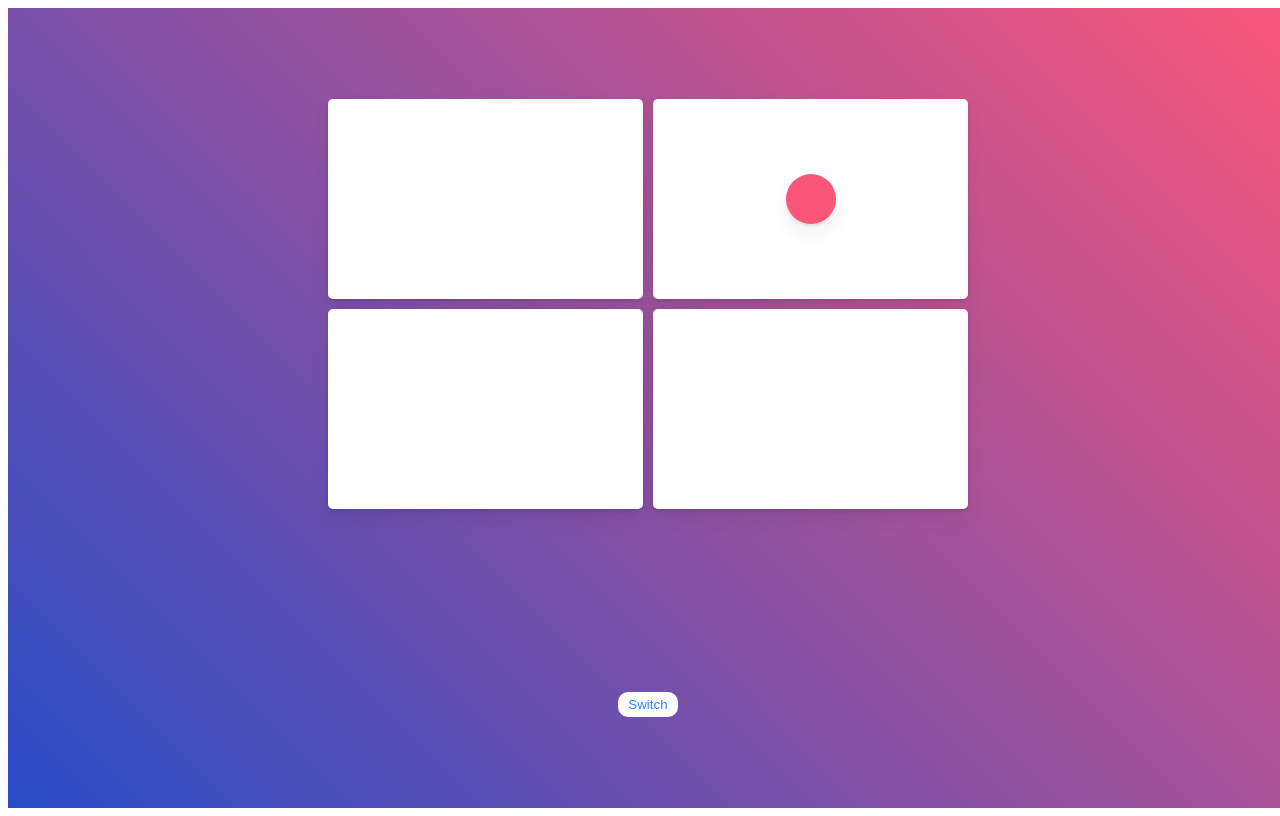
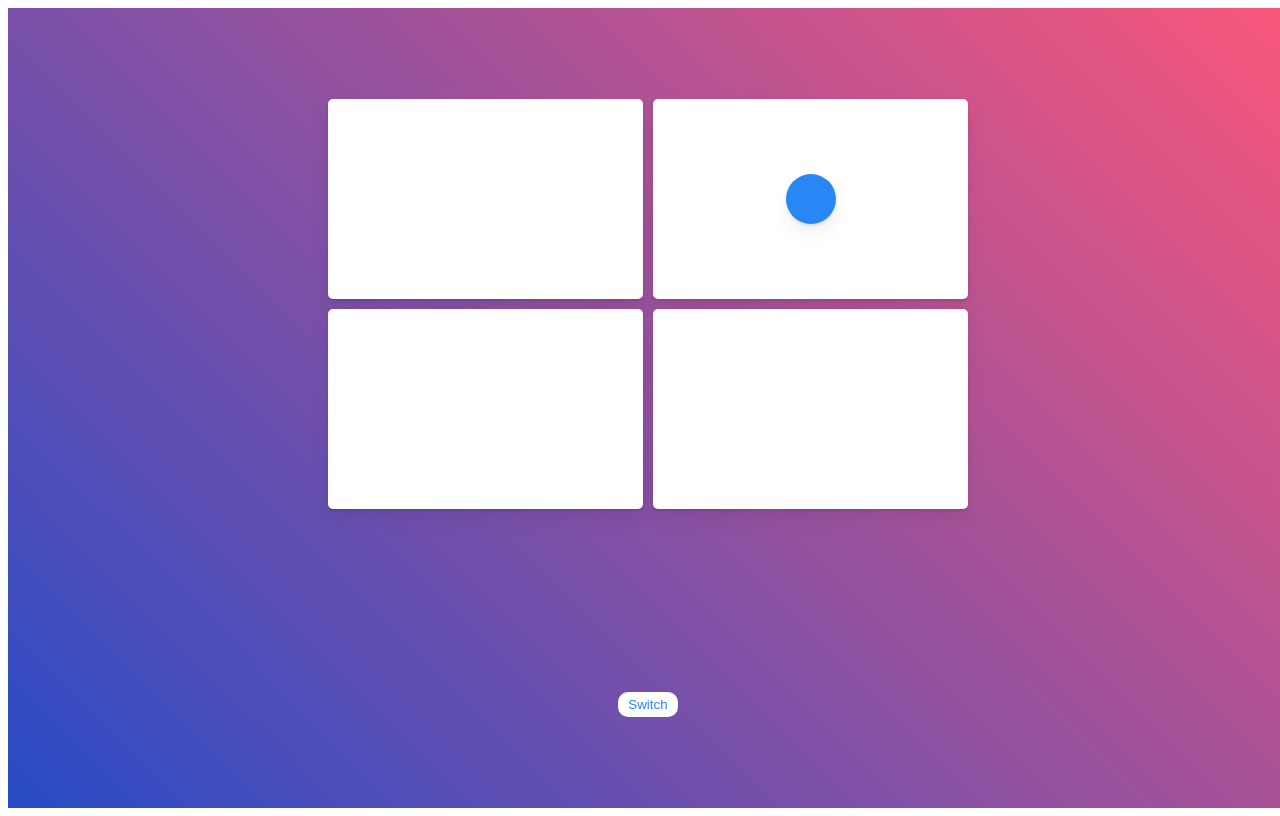
Before and after one commit to kimoony/react-animations, a React (Create React App) app: page /#/report in a window 1280 px wide. Built offline with nearby package versions, Linux system fonts and the light colour scheme.

Commit message:
Updated README.md, code edit Report.tsx

```diff
--- a/src/components/hoonProject/Report.tsx
+++ b/src/components/hoonProject/Report.tsx
@@ -55,7 +55,14 @@ const Overlay = styled(motion.div)`
   align-items: center;
 `;
 
-function Report() {
+const hoverMotion = {
+  numOne: { scale: 1.1, x: -10, y: -10 },
+  numTwo: { scale: 1.1, x: 10, y: -10 },
+  numThree: { scale: 1.1, x: -10, y: 10 },
+  numFour: { scale: 1.1, x: 10, y: 10 }
+};
+
+export default function App() {
   const [id, setId] = useState<null | string>(null);
   const [clicked, setClicked] = useState(false);
   const toggleClicked = () => setClicked((prev) => !prev);
@@ -65,15 +72,48 @@ function Report() {
       <Grid>
         {["1", "2", "3", "4"].map((n) =>
           n === "1" ? (
-            <Box whileHover={{ scale: 1.1, x: -12, y: -10 }} />
+            <Box
+              onClick={() => setId(n)}
+              key={n}
+              layoutId={n}
+              whileHover={hoverMotion.numOne}
+            />
+          ) : n === "2" ? (
+            <Box
+              onClick={() => setId(n)}
+              key={n}
+              layoutId={n}
+              whileHover={hoverMotion.numTwo}
+            >
+              {!clicked ? (
+                <Circle
+                  layoutId="switch"
+                  initial={{
+                    backgroundColor: "#f9567a"
+                  }}
+                  animate={{
+                    backgroundColor: "#2986f5"
+                  }}
+                />
+              ) : null}
+            </Box>
+          ) : n === "3" ? (
+            <Box
+              onClick={() => setId(n)}
+              key={n}
+              layoutId={n}
+              whileHover={hoverMotion.numThree}
+            >
+              {clicked ? <Circle layoutId="switch" /> : null}
+            </Box>
           ) : n === "4" ? (
-            <Box whileHover={{ scale: 1.1, x: 12, y: 10 }} />
-          ) : (
-            <Box onClick={() => setId(n)} key={n} layoutId={n}>
-              {!clicked && n === "2" ? <Circle layoutId="switch" /> : null}
-              {clicked && n === "3" ? <Circle layoutId="switch" /> : null}
-            </Box>
-          )
+            <Box
+              onClick={() => setId(n)}
+              key={n}
+              layoutId={n}
+              whileHover={hoverMotion.numFour}
+            />
+          ) : null
         )}
       </Grid>
       <AnimatePresence>
@@ -103,6 +143,3 @@ function Report() {
     </Wrapper>
   );
 }
-
-
-export default Report
```
Also changed, not shown: 1 other file (tests, documents, lock files or other folders).
